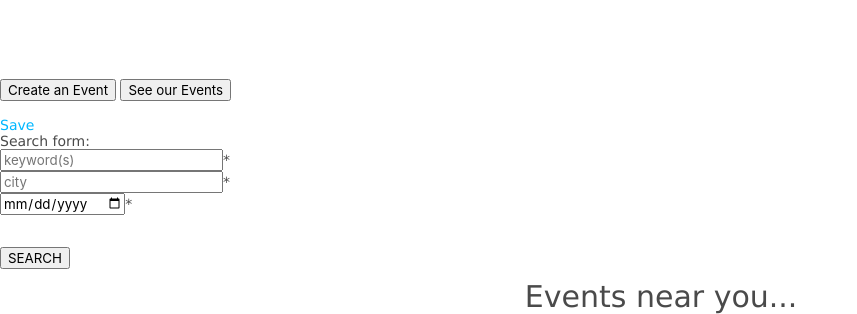
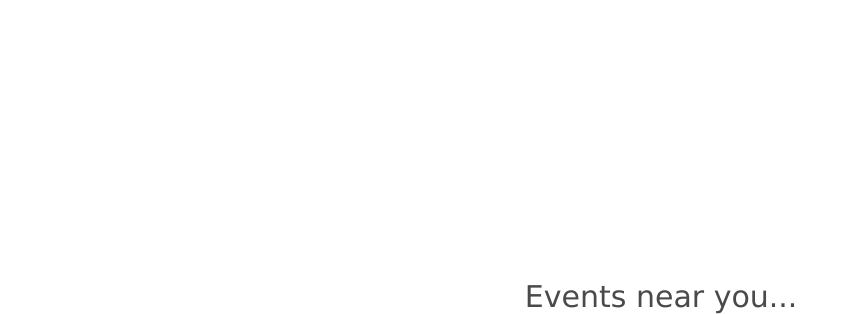
Before and after one commit to dchilds05/HangOut-Handlebars, a Node server app: page /home in a window 1280 px wide. Shown: the part 516-830 px from the top of the page, without its empty margins (0-857 px from the left). Run offline with Node 20, Linux system fonts and the light colour scheme; the visitor is signed in with stand-in values (Sample User, id 1); some libraries are stand-ins or nearby versions.

Commit message:
date error search form

```diff
--- a/views/home/home.hbs
+++ b/views/home/home.hbs
@@ -4,7 +4,7 @@
         <form action="/search" method="GET">
             <input class = "formElement" type="text" name="keyword" placeholder="KEYWORDS(s)*" required>
             <input class = "formElement" type="text" name="city" placeholder="CITY*" required>
-            <input class = "formElement" type="date" name="date*" required>
+            <input class = "formElement" type="date" name="date" required>
             <button class = "searchFormButton" type="submit">SEARCH</button>
         </form>
     </section>
@@ -55,23 +55,3 @@
     </section>
 
 </div>
-
-<a href="/event/create"><button>Create an Event</button></a>
-
-
-<a href="/search/seeAll"><button>See our Events</button></a>
-<br>
-<br>
-<a id="save-button" href="#">Save</a>
-
-<h2>Search form:</h2>
-
-<form action="/search" method="GET">
-    <input type="text" name="keyword" placeholder="keyword(s)" required>*<br>
-    <input type="text" name="city" placeholder="city" required>*<br>
-    <input type="date" name="date" required>*<br>
-    <br>
-
-    <br>
-	<button type="submit">SEARCH</button>
-</form>
```
